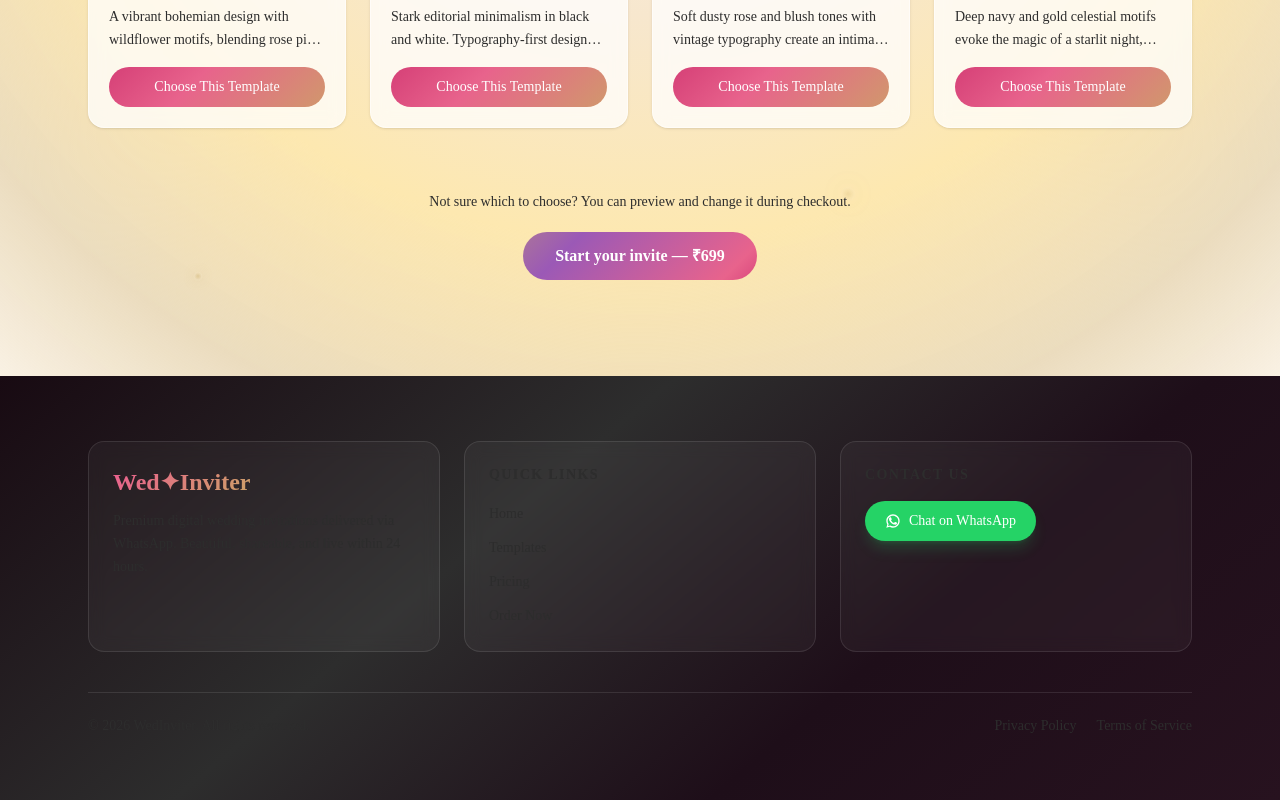
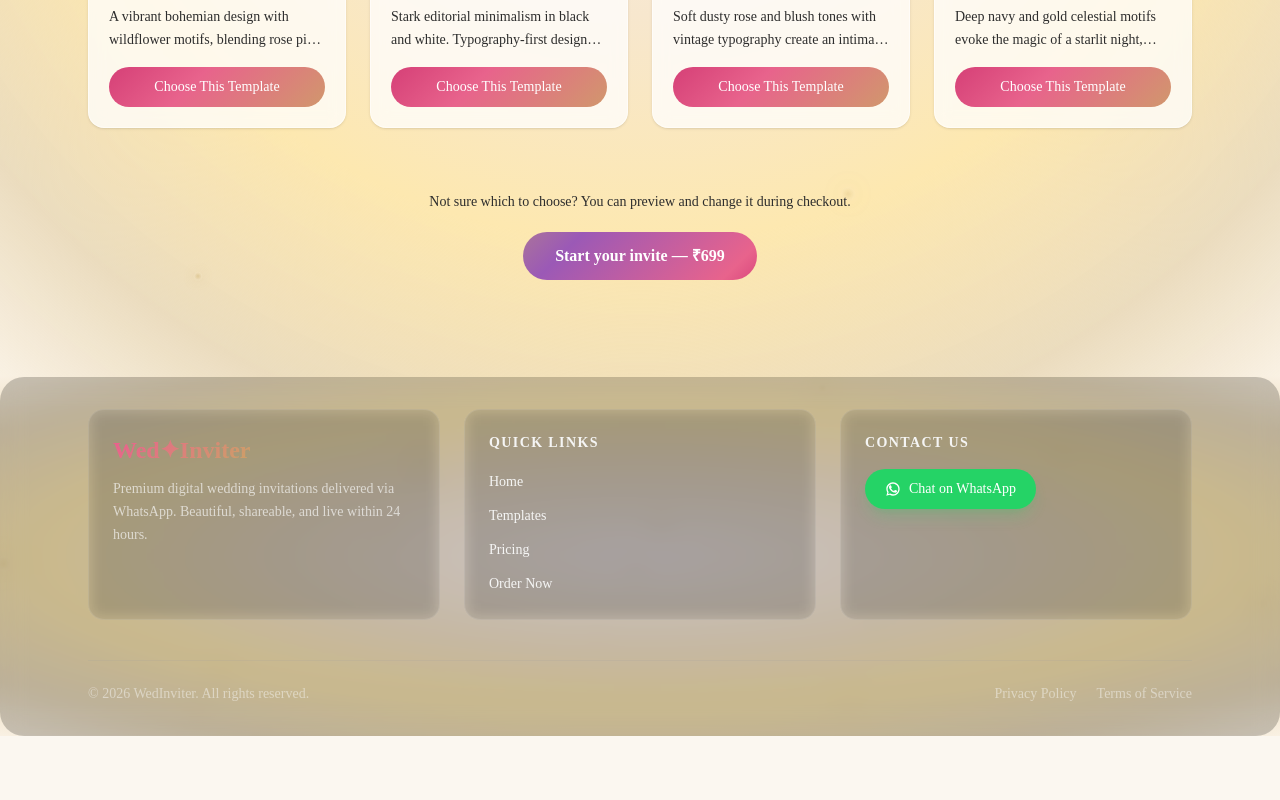
Before and after one commit to jamkav-art/kavwedinvite, a Next.js app: page /templates in a window 1280 px wide. Shown: the part 1108-1908 px from the top of the page. After the commit the page ends 1844 px from the top, so only its background shows below. Built offline with nearby package versions, Linux system fonts and the light colour scheme; no server answers.

Commit message:
Footer UI updated

```diff
--- a/components/EtherealParallaxBackground.tsx
+++ b/components/EtherealParallaxBackground.tsx
@@ -1,13 +1,13 @@
-'use client'
+"use client";
 
-import { useEffect } from 'react'
+import { useEffect } from "react";
 import {
   motion,
   useMotionValue,
   useSpring,
   useTransform,
   useMotionTemplate,
-} from 'framer-motion'
+} from "framer-motion";
 
 // Deterministic values — no Math.random() to prevent SSR/client hydration mismatch
 const PARTICLES = Array.from({ length: 16 }, (_, i) => ({
@@ -16,47 +16,57 @@ const PARTICLES = Array.from({ length: 16 }, (_, i) => ({
   left: `${(i * 17 + 13) % 100}%`,
   top: `${(i * 31 + 7) % 100}%`,
   delay: `-${((i * 0.7) % 3).toFixed(1)}s`,
-  duration: `${(3.8 + (i * 0.41) % 3.5).toFixed(1)}s`,
-  opacity: (0.2 + (i * 0.035) % 0.3).toFixed(2),
+  duration: `${(3.8 + ((i * 0.41) % 3.5)).toFixed(1)}s`,
+  opacity: (0.2 + ((i * 0.035) % 0.3)).toFixed(2),
   glow: 5 + ((i * 7) % 13) * 2.5,
-}))
+}));
 
 const KEYFRAMES = `@keyframes orb-float {
   0%,100%{transform:translate(0,0) scale(1)}
   25%{transform:translate(6px,-15px) scale(1.13)}
   50%{transform:translate(-5px,8px) scale(0.91)}
   75%{transform:translate(9px,-5px) scale(1.07)}
-}`
+}`;
 
 export default function EtherealParallaxBackground() {
-  const rawX = useMotionValue(0.5)
-  const rawY = useMotionValue(0.5)
+  const rawX = useMotionValue(0.5);
+  const rawY = useMotionValue(0.5);
 
   // Soft spring — cursor influence is felt but never jerky
-  const springX = useSpring(rawX, { stiffness: 55, damping: 22 })
-  const springY = useSpring(rawY, { stiffness: 55, damping: 22 })
+  const springX = useSpring(rawX, { stiffness: 55, damping: 22 });
+  const springY = useSpring(rawY, { stiffness: 55, damping: 22 });
 
   useEffect(() => {
     const onMove = (e: MouseEvent) => {
-      rawX.set(e.clientX / window.innerWidth)
-      rawY.set(e.clientY / window.innerHeight)
-    }
-    window.addEventListener('mousemove', onMove)
-    return () => window.removeEventListener('mousemove', onMove)
-  }, [rawX, rawY])
+      rawX.set(e.clientX / window.innerWidth);
+      rawY.set(e.clientY / window.innerHeight);
+    };
+    const onTouchMove = (e: TouchEvent) => {
+      if (e.touches.length > 0) {
+        rawX.set(e.touches[0].clientX / window.innerWidth);
+        rawY.set(e.touches[0].clientY / window.innerHeight);
+      }
+    };
+    window.addEventListener("mousemove", onMove);
+    window.addEventListener("touchmove", onTouchMove);
+    return () => {
+      window.removeEventListener("mousemove", onMove);
+      window.removeEventListener("touchmove", onTouchMove);
+    };
+  }, [rawX, rawY]);
 
   // Primary radial follows cursor; secondary sits at the inverse position
-  const gx  = useTransform(springX, (x) => `${(x * 100).toFixed(1)}%`)
-  const gy  = useTransform(springY, (y) => `${(y * 100).toFixed(1)}%`)
-  const gx2 = useTransform(springX, (x) => `${((1 - x) * 100).toFixed(1)}%`)
-  const gy2 = useTransform(springY, (y) => `${((1 - y) * 100).toFixed(1)}%`)
+  const gx = useTransform(springX, (x) => `${(x * 100).toFixed(1)}%`);
+  const gy = useTransform(springY, (y) => `${(y * 100).toFixed(1)}%`);
+  const gx2 = useTransform(springX, (x) => `${((1 - x) * 100).toFixed(1)}%`);
+  const gy2 = useTransform(springY, (y) => `${((1 - y) * 100).toFixed(1)}%`);
 
   // Single MotionValue<string> — updates without React re-renders (direct DOM write)
-  const background = useMotionTemplate`radial-gradient(ellipse 80% 70% at ${gx} ${gy},#FFF5F5 0%,#F7E7CE 35%,#FDE8B0 58%,rgba(201,169,98,.35) 80%,transparent 100%),radial-gradient(ellipse 65% 55% at ${gx2} ${gy2},rgba(247,231,206,.9) 0%,rgba(253,232,176,.55) 40%,transparent 80%),#FEF8F0`
+  const background = useMotionTemplate`radial-gradient(ellipse 80% 70% at ${gx} ${gy},#FFF5F5 0%,#F7E7CE 35%,#FDE8B0 58%,rgba(201,169,98,.35) 80%,transparent 100%),radial-gradient(ellipse 65% 55% at ${gx2} ${gy2},rgba(247,231,206,.9) 0%,rgba(253,232,176,.55) 40%,transparent 80%),#FEF8F0`;
 
   // Particle layer moves OPPOSITE to cursor — creates illusion of 3D depth
-  const px = useTransform(springX, (x) => (0.5 - x) * 50)
-  const py = useTransform(springY, (y) => (0.5 - y) * 50)
+  const px = useTransform(springX, (x) => (0.5 - x) * 50);
+  const py = useTransform(springY, (y) => (0.5 - y) * 50);
 
   return (
     <>
@@ -69,7 +79,7 @@ export default function EtherealParallaxBackground() {
         {/* Reactive mesh gradient — GPU composited, bypasses React renders */}
         <motion.div
           className="absolute inset-0"
-          style={{ background, willChange: 'background' }}
+          style={{ background, willChange: "background" }}
         />
 
         {/* Gold-dust orb layer — shifts inversely for parallax depth */}
@@ -88,17 +98,17 @@ export default function EtherealParallaxBackground() {
                 top: p.top,
                 background: `radial-gradient(circle,rgba(201,169,98,${p.opacity}) 0%,rgba(247,231,206,.1) 65%,transparent 100%)`,
                 boxShadow: `0 0 ${p.glow}px rgba(201,169,98,${(Number(p.opacity) * 0.5).toFixed(2)})`,
-                animationName: 'orb-float',
+                animationName: "orb-float",
                 animationDuration: p.duration,
                 animationDelay: p.delay,
-                animationIterationCount: 'infinite',
-                animationTimingFunction: 'ease-in-out',
-                willChange: 'transform',
+                animationIterationCount: "infinite",
+                animationTimingFunction: "ease-in-out",
+                willChange: "transform",
               }}
             />
           ))}
         </motion.div>
       </div>
     </>
-  )
+  );
 }
--- a/components/layout/Footer.tsx
+++ b/components/layout/Footer.tsx
@@ -1,13 +1,20 @@
-import Link from 'next/link'
+import Link from "next/link";
+import EtherealParallaxBackground from "@/components/EtherealParallaxBackground";
 
-const WHATSAPP_NUMBER = process.env.NEXT_PUBLIC_WHATSAPP_NUMBER || '919846224086'
+const WHATSAPP_NUMBER =
+  process.env.NEXT_PUBLIC_WHATSAPP_NUMBER || "919846224086";
 
 export default function Footer() {
   return (
-    <footer id="contact" className="footer-bridal-bg text-[--color-cream]/80 relative overflow-hidden">
-
+    <footer
+      id="contact"
+      className="bg-transparent text-stone-100 relative overflow-hidden"
+    >
       {/* Decorative top gradient accent */}
       <div className="h-px bg-gradient-to-r from-transparent via-[--color-gold]/60 to-transparent" />
+
+      {/* Cursor‑Reactive Ethereal Background */}
+      <EtherealParallaxBackground />
 
       {/* Ambient glow blobs */}
       <div className="absolute inset-0 pointer-events-none" aria-hidden="true">
@@ -15,15 +22,15 @@ export default function Footer() {
         <div className="absolute bottom-0 right-1/4 w-80 h-64 bg-[--color-gold]/7 rounded-full blur-3xl" />
       </div>
 
-      <div className="relative max-w-6xl mx-auto px-4 sm:px-6 py-12 md:py-16">
+      <div className="bg-black/20 backdrop-blur-md rounded-2xl sm:rounded-3xl p-6 sm:p-8">
+        <div className="relative max-w-6xl mx-auto px-4 sm:px-6">
           <div className="grid grid-cols-1 md:grid-cols-3 gap-6 mb-10">
-
             {/* Brand */}
             <div className="backdrop-blur-sm bg-white/[0.04] border border-white/10 rounded-2xl p-6">
               <div className="font-[--font-cormorant] text-2xl font-semibold mb-3 logo-gradient-text">
                 Wed✦Inviter
               </div>
-            <p className="text-sm leading-relaxed text-[--color-cream]/50 max-w-xs">
+              <p className="text-sm leading-relaxed text-stone-100/70 max-w-xs">
                 Premium digital wedding invitations delivered via WhatsApp.
                 Beautiful, shareable, and live within 24 hours.
               </p>
@@ -36,15 +43,15 @@ export default function Footer() {
               </h3>
               <ul className="space-y-2.5">
                 {[
-                { href: '/', label: 'Home' },
-                { href: '/templates', label: 'Templates' },
-                { href: '/#pricing', label: 'Pricing' },
-                { href: '/order', label: 'Order Now' },
+                  { href: "/", label: "Home" },
+                  { href: "/templates", label: "Templates" },
+                  { href: "/#pricing", label: "Pricing" },
+                  { href: "/order", label: "Order Now" },
                 ].map((link) => (
                   <li key={link.href}>
                     <Link
                       href={link.href}
-                    className="text-sm text-[--color-cream]/55 hover:text-[--color-gold] transition-colors duration-200"
+                      className="text-sm text-stone-100 hover:text-amber-200 transition-all duration-300 hover:-translate-y-1 hover:drop-shadow-lg"
                     >
                       {link.label}
                     </Link>
@@ -80,26 +87,27 @@ export default function Footer() {
           </div>
 
           {/* Bottom bar */}
-        <div className="border-t border-white/10 pt-6 flex flex-col sm:flex-row items-center justify-between gap-3">
-          <p className="text-xs text-[--color-cream]/30">
+          <div className="border-t border-stone-400/20 pt-6 flex flex-col sm:flex-row items-center justify-between gap-3">
+            <p className="text-xs text-stone-100/50">
               © {new Date().getFullYear()} WedInviter. All rights reserved.
             </p>
             <div className="flex items-center gap-5">
               <Link
                 href="/privacy"
-              className="text-xs text-[--color-cream]/30 hover:text-[--color-gold]/70 transition-colors duration-200"
+                className="text-xs text-stone-100/50 hover:text-amber-200 transition-colors duration-200"
               >
                 Privacy Policy
               </Link>
               <Link
                 href="/terms"
-              className="text-xs text-[--color-cream]/30 hover:text-[--color-gold]/70 transition-colors duration-200"
+                className="text-xs text-stone-100/50 hover:text-amber-200 transition-colors duration-200"
               >
                 Terms of Service
               </Link>
             </div>
           </div>
         </div>
+      </div>
     </footer>
-  )
+  );
 }
```
Lines whose indentation alone changed are shown as unchanged.
